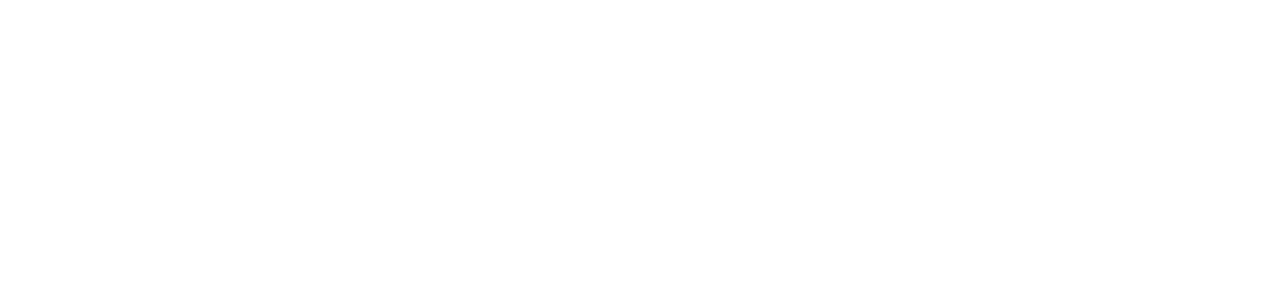
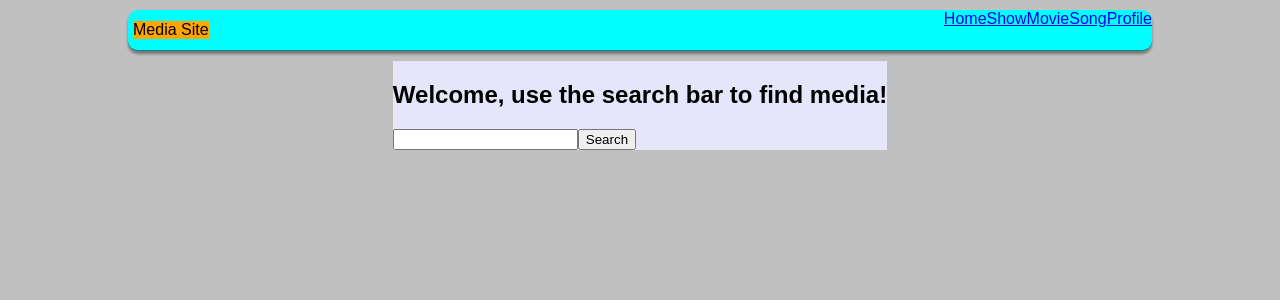
Before and after one commit to brydenu/media-site, a React (Create React App) app: page / in a window 1280 px wide. Shown: the top 300 px of the page. Built offline with nearby package versions, Linux system fonts and the light colour scheme; no server answers.

Commit message:
updated app and index to reflex the content of the application, and to make use of BrowserRouter from react-router-dom

```diff
--- a/src/App.js
+++ b/src/App.js
@@ -1,5 +1,16 @@
 import React from "react";
+import { BrowserRouter } from "react-router-dom";
+import Navbar from "./Common/Navbar";
+import Routing from "./Routes/Routing";
+import "./Styles/App.css";
 
 export default function App() {
-    return <div className="App"></div>;
+    return (
+        <div className="App">
+            <BrowserRouter>
+                <Navbar />
+                <Routing />
+            </BrowserRouter>
+        </div>
+    );
 }
--- a/src/index.js
+++ b/src/index.js
@@ -1,6 +1,7 @@
 import React from "react";
 import ReactDOM from "react-dom";
 import App from "./App";
+import "./Styles/index.css";
 
 ReactDOM.render(
     <React.StrictMode>
```
